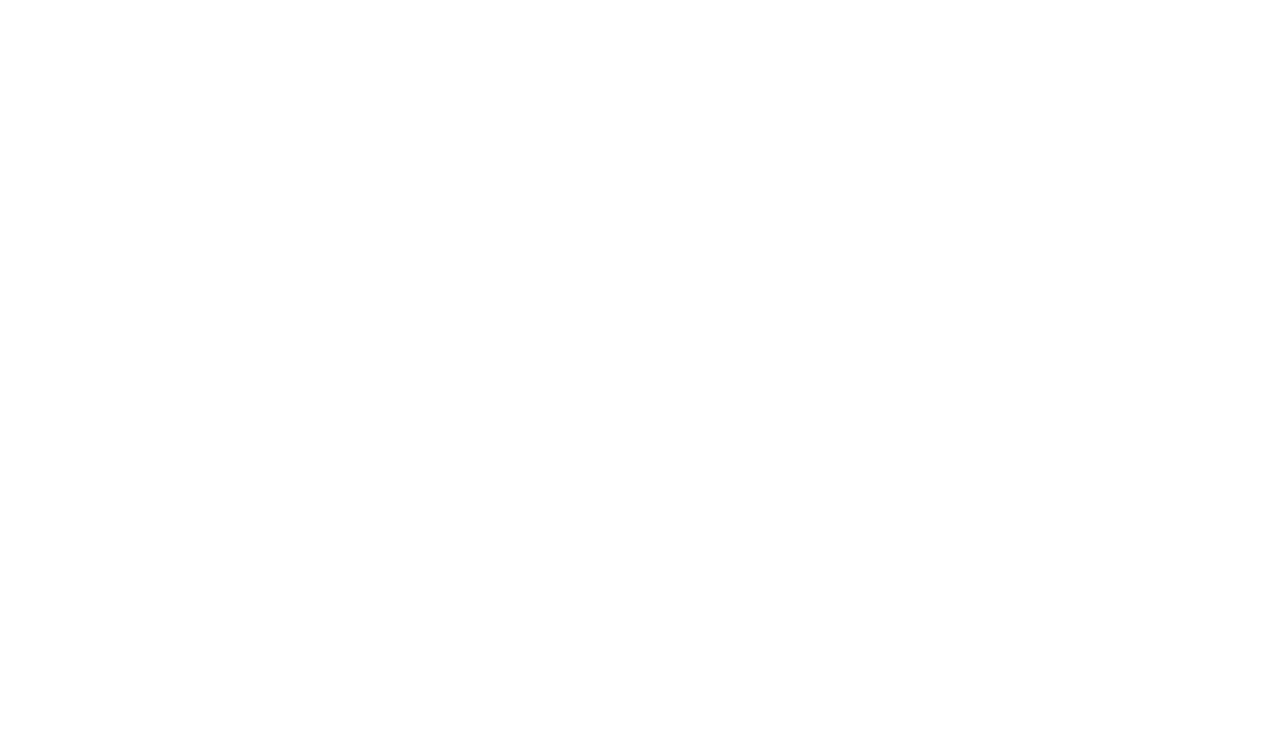
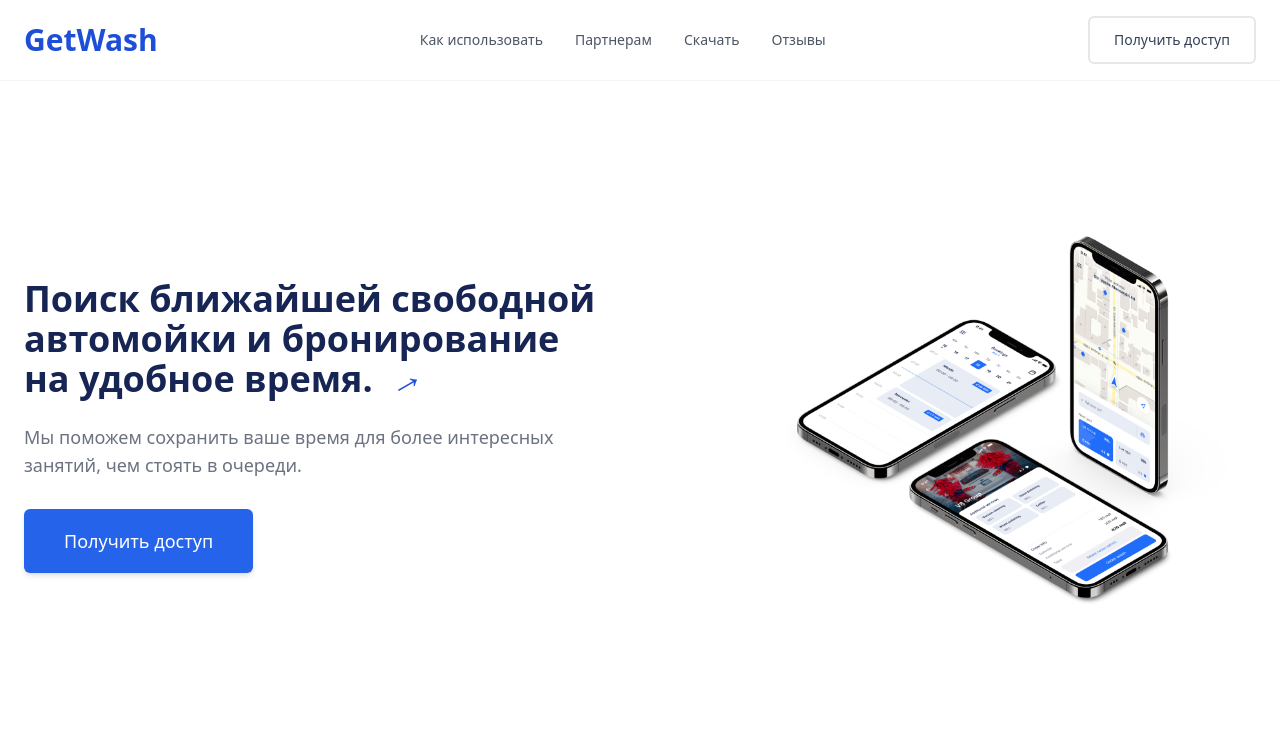
Before and after one commit to kabirovabdullo60-dot/CarWash, a website: page index.html in a window 1280 px wide. Drawn offline with nearby package versions, Linux system fonts and the light colour scheme.

Commit message:
Section 1

```diff
--- a/index.html
+++ b/index.html
@@ -1,12 +1,61 @@
 <!DOCTYPE html>
-<html lang="en">
+<html lang="tg">
 <head>
     <meta charset="UTF-8">
     <meta name="viewport" content="width=device-width, initial-scale=1.0">
-    <title>Document</title>
+    <title>GetWash</title>
+    <script src="https://cdn.tailwindcss.com"></script>
     <link rel="stylesheet" href="./src/output.css">
 </head>
-<body>
+<body class="bg-white text-slate-700">
+
+    <!-- Header -->
+    <header class="border-b border-gray-100">
+        <nav class="container mx-auto px-6 py-4 flex items-center justify-between">
+            <a href="#" class="text-3xl font-bold text-blue-700">GetWash</a>
+            <div class="hidden md:flex items-center gap-8 text-sm text-gray-600">
+                <a href="#">Как использовать</a>
+                <a href="#">Партнерам</a>
+                <a href="#">Скачать</a>
+                <a href="#">Отзывы</a>
+            </div>
+            <a href="#" class="hidden md:block border-2 border-gray-200 text-sm px-6 py-3 rounded-md hover:bg-gray-50">Получить доступ</a>
+            <button class="md:hidden text-3xl">
+                <img src="./images/menu.png" alt="menu">
+            </button>
+        </nav>
+    </header>
+
+    <!-- Main Content -->
+    <main class="container mx-auto px-6 py-16 md:py-24">
+        <div class="grid md:grid-cols-2 gap-16 items-center">
+
+            <!-- Left Side: Text and Button -->
+            <div class="text-center md:text-left">
+                <h1 class="text-3xl md:text-4xl font-extrabold text-blue-950 mb-6 leading-tight">
+                    Поиск ближайшей свободной автомойки и бронирование на удобное время.
+                    <!-- Arrow and bubbles are part of the main image, but could be added here if separated -->
+                    <span class="inline-block transform rotate-[-30deg] text-blue-700 ml-1">→</span>
+                </h1>
+                <p class="text-lg text-gray-500 mb-12 max-w-xl mx-auto md:mx-0">
+                    Мы поможем сохранить ваше время для более интересных занятий, чем стоять в очереди.
+                </p>
+                <a href="#" class="bg-blue-600 text-white font-medium text-lg px-10 py-5 rounded-md hover:bg-blue-700 shadow-md">Получить доступ</a>
+            </div>
+            <div class="hidden md:block">
+                <img src="./images/iPhone 12 Pro Mockup 1.png" alt="GetWash App Interface - Desktop" class="w-full">
+            </div>
+
+        </div>
+    </main>
+
+    <!-- Mobile-Only Image Area (as requested) -->
+    <section class="block md:hidden border-t border-gray-100 mt-16 py-12">
+        <div class="container mx-auto px-6 text-center">
+            <img src="./images/Mask Group.png" alt="GetWash App Interface - Mobile" class="mx-auto max-w-sm rounded-lg shadow-xl">
+        </div>
+    </section>
+
 
 </body>
 </html>
```
Also changed, not shown: images/Mask Group.png (added), images/Transaction History.png (added), images/iPhone 12 Pro Mockup 1.png (added), images/menu.png (added).
